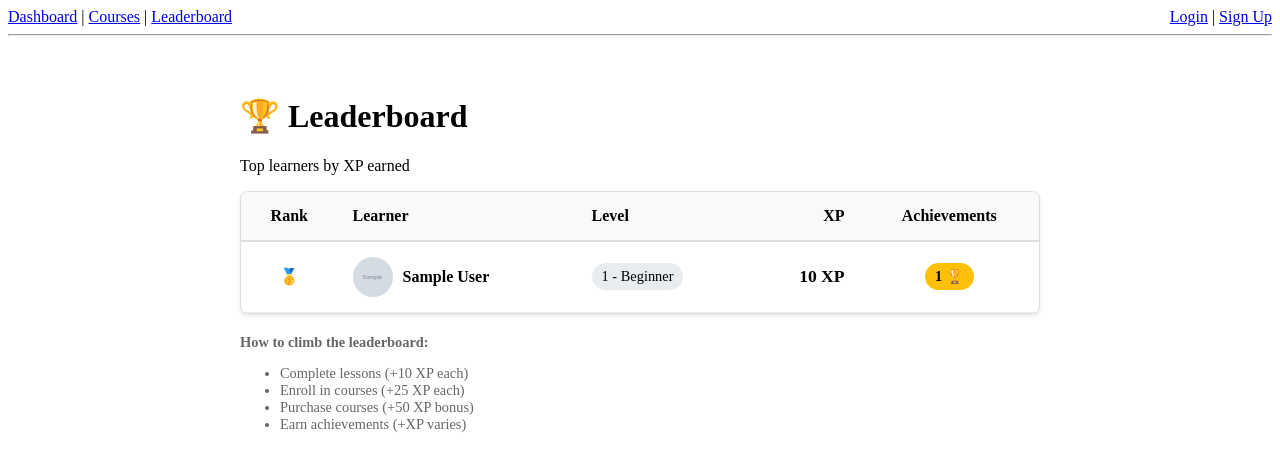
After one commit to alimustafa0/-ai_learning_platform, a Django app: page /courses/leaderboard/ in a window 1280 px wide. The commit adds this page. Shown: the top 471 px of the page. Run offline with Django 5.2, Linux system fonts and the light colour scheme; tables that the repository leaves empty hold one stand-in row (values such as "Sample post"); grey boxes marked "Sample" are stand-in pictures; some libraries are stand-ins or nearby versions.

Commit message:
Add leaderboard feature for advanced gamification
- Create leaderboard view showing top 50 users by XP
- Add leaderboard template with rankings, medals, and user info
- Include current user position highlight
- Add leaderboard link to navigation
- Optimize query with database aggregation
- Complete leaderboard with XP, levels, and achievement counts

```diff
--- a/courses/templates/base.html
+++ b/courses/templates/base.html
@@ -29,10 +29,11 @@
 
     <header style="margin-bottom:20px;">
         <a href="/courses/dashboard/">Dashboard</a> |
-        <a href="/courses/">Courses</a>
+        <a href="/courses/">Courses</a> |
+        <a href="/courses/leaderboard/">Leaderboard</a>
         {% if request.user.is_authenticated %}
-    <div style="float:right;">
-        {% if request.user.first_name or request.user.last_name %}
+            <div style="float:right;">
+                {% if request.user.first_name or request.user.last_name %}
                     {{ request.user.get_full_name|default:request.user.email }}
                 {% else %}
                     {{ request.user.email }}
--- /dev/null
+++ b/courses/templates/courses/leaderboard.html
@@ -0,0 +1,125 @@
+{% extends "base.html" %}
+
+{% block content %}
+<div style="max-width: 800px; margin: 0 auto; padding: 20px;">
+    <h1>🏆 Leaderboard</h1>
+    <p>Top learners by XP earned</p>
+
+    <!-- Current User Position -->
+    {% if request.user.is_authenticated and current_user_rank %}
+        <div style="
+            background: linear-gradient(135deg, #667eea 0%, #764ba2 100%);
+            color: white;
+            padding: 15px;
+            border-radius: 8px;
+            margin-bottom: 20px;
+        ">
+            <h3 style="margin: 0;">Your Position: #{{ current_user_rank }}</h3>
+            <p style="margin: 5px 0;">
+                {{ request.user.get_full_name|default:request.user.email }} •
+                Level {{ global_level_number }} •
+                {{ current_user_xp }} XP
+            </p>
+        </div>
+    {% endif %}
+
+    <!-- Leaderboard Table -->
+    <div style="
+        overflow-x: auto;
+        background: white;
+        border-radius: 8px;
+        border: 1px solid #ddd;
+        box-shadow: 0 2px 4px rgba(0,0,0,0.1);
+    ">
+        <table style="width: 100%; border-collapse: collapse;">
+            <thead>
+                <tr style="background: #f8f9fa;">
+                    <th style="padding: 15px; text-align: center; border-bottom: 2px solid #ddd;">Rank</th>
+                    <th style="padding: 15px; text-align: left; border-bottom: 2px solid #ddd;">Learner</th>
+                    <th style="padding: 15px; text-align: left; border-bottom: 2px solid #ddd;">Level</th>
+                    <th style="padding: 15px; text-align: right; border-bottom: 2px solid #ddd;">XP</th>
+                    <th style="padding: 15px; text-align: center; border-bottom: 2px solid #ddd;">Achievements</th>
+                </tr>
+            </thead>
+            <tbody>
+                {% for entry in leaderboard %}
+                <tr style="border-bottom: 1px solid #eee; {% if entry.user.id == request.user.id %}background: #f0f8ff;{% endif %}">
+                    <td style="padding: 15px; text-align: center; font-weight: bold;">
+                        {% if entry.rank == 1 %}
+                            <span style="color: gold;">🥇</span>
+                        {% elif entry.rank == 2 %}
+                            <span style="color: silver;">🥈</span>
+                        {% elif entry.rank == 3 %}
+                            <span style="color: #cd7f32;">🥉</span>
+                        {% else %}
+                            #{{ entry.rank }}
+                        {% endif %}
+                    </td>
+                    <td style="padding: 15px;">
+                        <div style="display: flex; align-items: center; gap: 10px;">
+                            {% if entry.user.avatar %}
+                                <img src="{{ entry.user.avatar.url }}" alt="Avatar" style="width: 40px; height: 40px; border-radius: 50%; object-fit: cover;">
+                            {% else %}
+                                <div style="width: 40px; height: 40px; background: #007bff; color: white; border-radius: 50%; display: flex; align-items: center; justify-content: center; font-weight: bold;">
+                                    {{ entry.user.email|first|upper }}
+                                </div>
+                            {% endif %}
+                            <div>
+                                <strong>
+                                    {% if entry.user.first_name or entry.user.last_name %}
+                                        {{ entry.user.get_full_name }}
+                                    {% else %}
+                                        {{ entry.user.email }}
+                                    {% endif %}
+                                </strong>
+                                {% if entry.user.id == request.user.id %}
+                                    <span style="background: #007bff; color: white; padding: 2px 8px; border-radius: 10px; font-size: 0.8em; margin-left: 5px;">You</span>
+                                {% endif %}
+                            </div>
+                        </div>
+                    </td>
+                    <td style="padding: 15px;">
+                        <span style="
+                            display: inline-block;
+                            background: #e9ecef;
+                            padding: 5px 10px;
+                            border-radius: 15px;
+                            font-size: 0.9em;
+                        ">
+                            {{ entry.level_number }} - {{ entry.level_title }}
+                        </span>
+                    </td>
+                    <td style="padding: 15px; text-align: right; font-weight: bold; font-size: 1.1em;">
+                        {{ entry.total_xp }} XP
+                    </td>
+                    <td style="padding: 15px; text-align: center;">
+                        <span style="
+                            display: inline-block;
+                            background: #ffc107;
+                            color: black;
+                            padding: 5px 10px;
+                            border-radius: 15px;
+                            font-size: 0.9em;
+                            font-weight: bold;
+                        ">
+                            {{ entry.achievement_count }} 🏆
+                        </span>
+                    </td>
+                </tr>
+                {% endfor %}
+            </tbody>
+        </table>
+    </div>
+
+    <!-- Legend -->
+    <div style="margin-top: 20px; font-size: 0.9em; color: #666;">
+        <p><strong>How to climb the leaderboard:</strong></p>
+        <ul>
+            <li>Complete lessons (+10 XP each)</li>
+            <li>Enroll in courses (+25 XP each)</li>
+            <li>Purchase courses (+50 XP bonus)</li>
+            <li>Earn achievements (+XP varies)</li>
+        </ul>
+    </div>
+</div>
+{% endblock %}
--- a/courses/urls.py
+++ b/courses/urls.py
@@ -16,4 +16,5 @@ urlpatterns = [
     path("<int:course_id>/create-checkout-session/", views.create_checkout_session, name="create_checkout_session"),
     path("<int:course_id>/payment-success/", views.payment_success, name="payment_success"),
     path("payments/<int:payment_id>/receipt/", views.payment_receipt, name="payment_receipt"),
+    path("leaderboard/", views.leaderboard, name="leaderboard"),
 ]
--- a/courses/views.py
+++ b/courses/views.py
@@ -11,6 +11,7 @@ import time
 import stripe
 from django.conf import settings
 from django.urls import reverse
+from users.models import User
 
 # Configure Stripe
 stripe.api_key = settings.STRIPE_SECRET_KEY
@@ -634,3 +635,51 @@ def payment_receipt(request, payment_id):
         'payment': payment,
         'receipt': receipt_data,
     })
+
+def leaderboard(request):
+    """
+    Display user leaderboard based on XP.
+    """
+    from django.db.models import Sum
+
+    # Get users with their XP totals using aggregation (more efficient)
+    users_with_xp = User.objects.annotate(
+        total_xp=Sum('xp_events__points')
+    ).filter(total_xp__gt=0).order_by('-total_xp')[:50]
+
+    # Prepare data for template
+    leaderboard_data = []
+    for i, user in enumerate(users_with_xp, 1):
+        total_xp = user.total_xp or 0
+        current_level, _ = get_level_progress(total_xp)
+
+        leaderboard_data.append({
+            'user': user,
+            'total_xp': total_xp,
+            'level_number': current_level[0],
+            'level_title': current_level[1],
+            'achievement_count': UserAchievement.objects.filter(user=user).count(),
+            'rank': i,
+        })
+
+    # Get current user's position and XP
+    current_user_rank = None
+    current_user_xp = 0
+
+    if request.user.is_authenticated:
+        current_user_xp = XPEvent.objects.filter(user=request.user).aggregate(
+            Sum("points")
+        )["points__sum"] or 0
+
+        # Find user's rank
+        for i, user in enumerate(users_with_xp, 1):
+            if user.id == request.user.id:
+                current_user_rank = i
+                break
+
+    return render(request, 'courses/leaderboard.html', {
+        'leaderboard': leaderboard_data,
+        'current_user_rank': current_user_rank,
+        'current_user_xp': current_user_xp,
+        'total_users': users_with_xp.count(),
+    })
```
